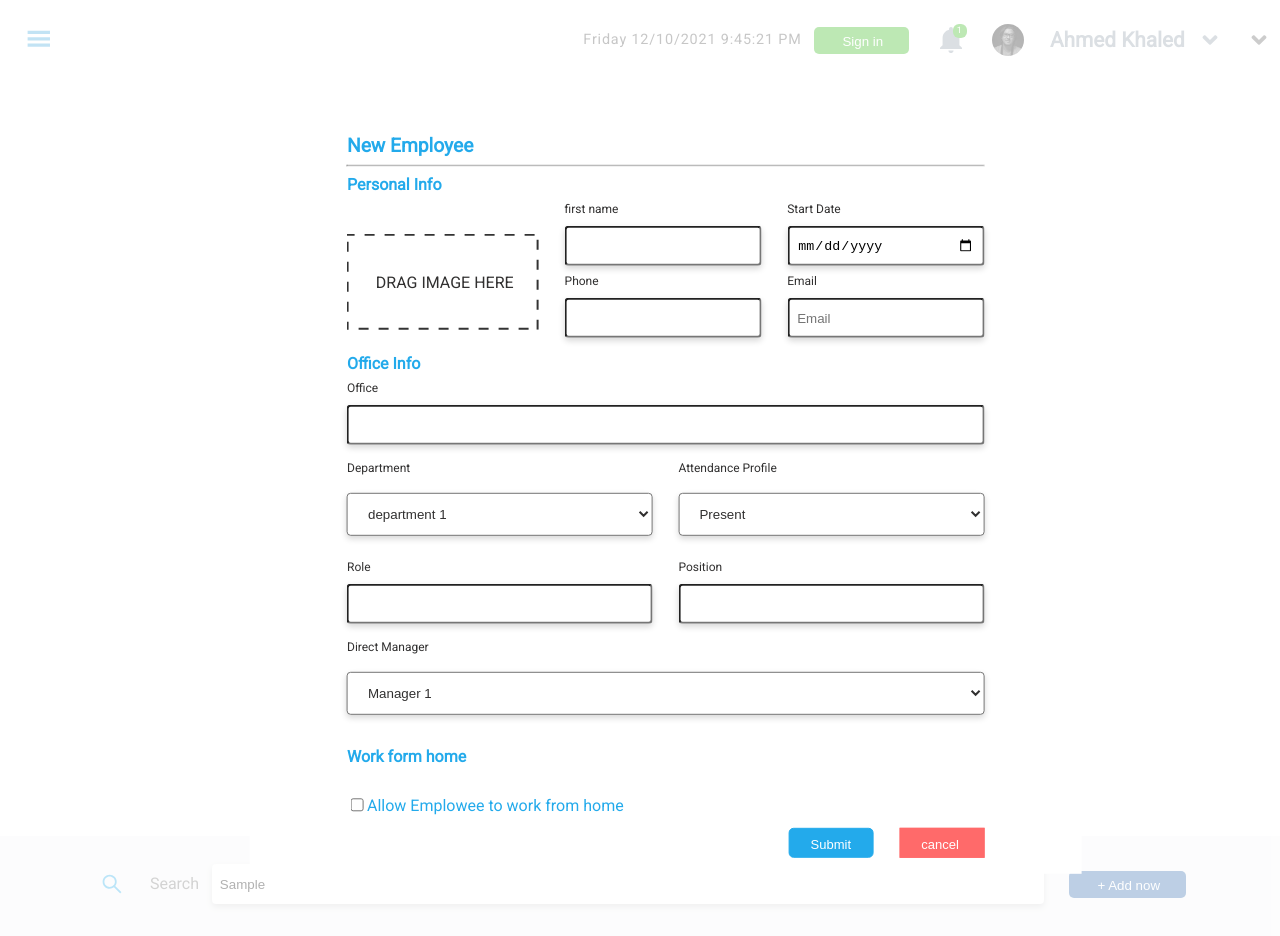
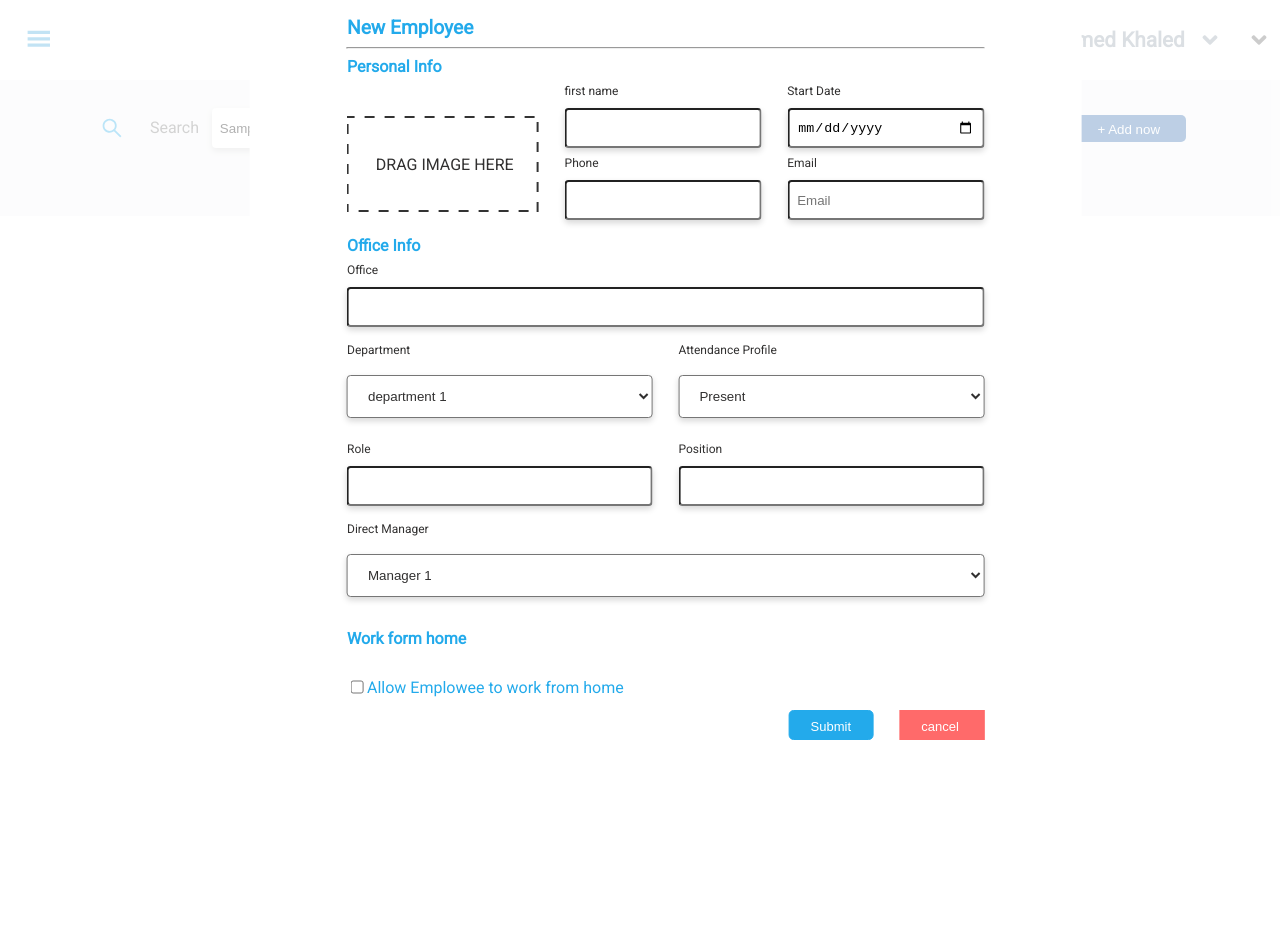
Before and after one commit to targerian/Arabic-Localizer, a React (Create React App) app: page / in a window 1280 px wide. Both pictures are taken after typing "Sample" into the empty fields and a click on the button "+ Add now". Shown: the top 936 px of the page. After the commit the page ends 800 px from the top, so only its background shows below. Built offline with nearby package versions, Linux system fonts and the light colour scheme.

Commit message:
returned modal compoenent to absolute again after repositioning

```diff
--- a/src/form-modal/FormModal.css
+++ b/src/form-modal/FormModal.css
@@ -6,8 +6,9 @@
   flex-direction: column;
   justify-content: flex-start;
   align-items: center;
-  position: relative;
-  transform: translatex(30%) translateY(5%);
+  position: absolute;
+  top: 0;
+  transform: translatex(30%);
   background-color: #fff;
   padding: 2vh 2vw;
 }
@@ -142,7 +143,7 @@ option {
 }
 @media screen and (max-width: 700px) {
   .modal-container {
-    transform: translateX(20%) translateY(10%);
+    transform: translateX(20%);
     align-items: center;
     justify-content: center;
     width: 70vw;
--- a/src/form-modal/FormModal.jsx
+++ b/src/form-modal/FormModal.jsx
@@ -104,7 +104,15 @@ const FormModal = ({ setModalOpen }) => {
           </div>
         </div>
         <div className='second-cell'>
-          <h2>Office Info</h2>
+          <div
+            style={{
+              display: "flex",
+              flexDirection: "row",
+              justifyContent: "flex-start",
+            }}
+          >
+            <h2>Office Info</h2>
+          </div>
           <div className='second-cell-container'>
             <Input
               required={false}
@@ -145,7 +153,7 @@ const FormModal = ({ setModalOpen }) => {
                   <option value='weekend'>Weekend</option>
                   <option value='absent'>Absent</option>{" "}
                   <option value='holdiay'>Holiday</option>{" "}
-                  <option value='onleave'>On leave</option>{" "}
+                  <option value=' '>On leave</option>{" "}
                 </select>
               </div>
             </div>
```
